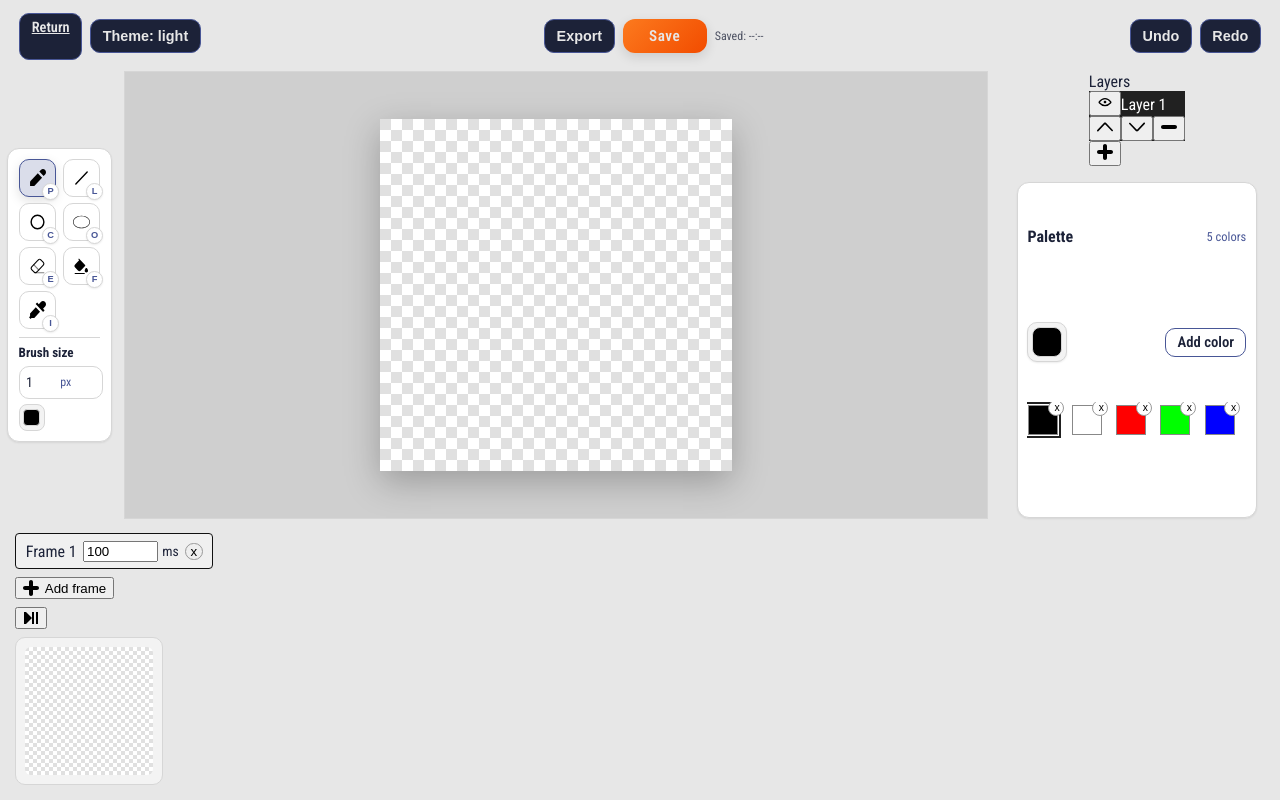
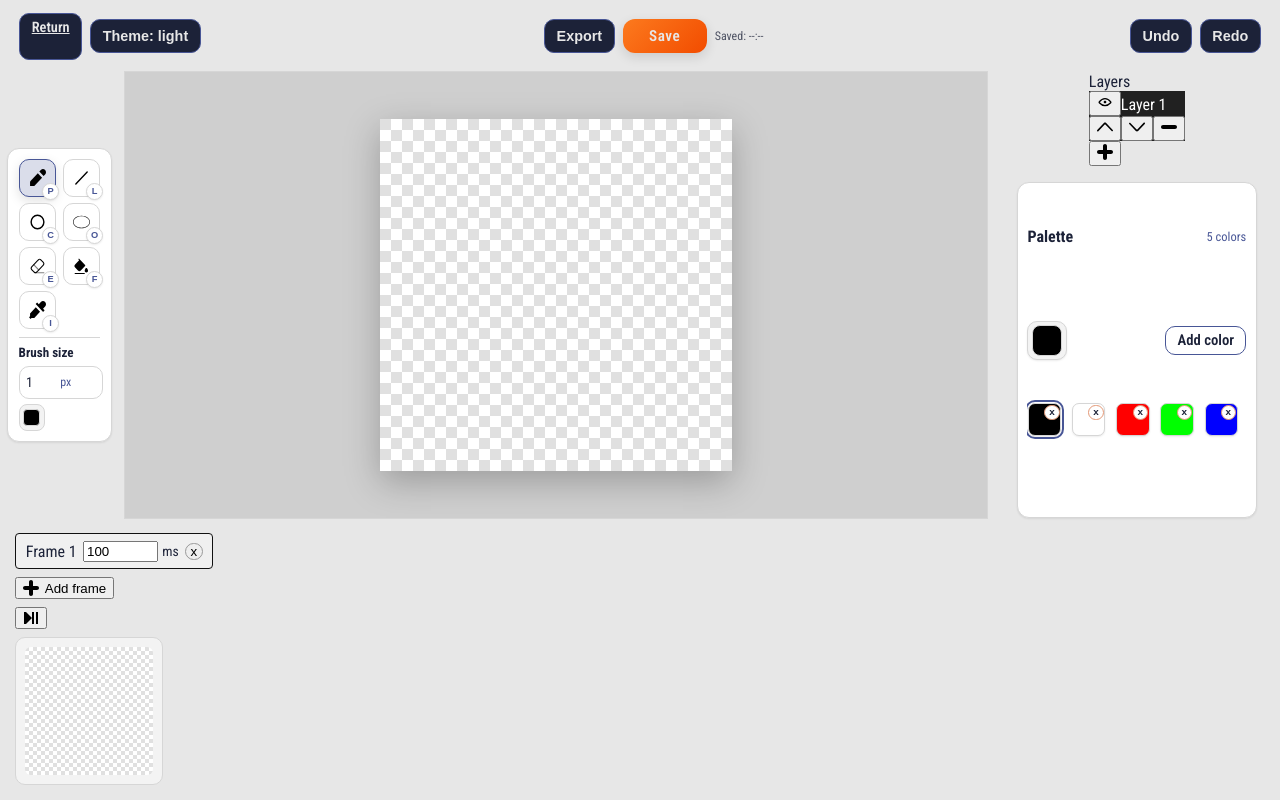
Before and after one commit to EddyMontenegro77/PixelArtStudio, an Angular app in the folder pixel-art-studio/: page /editor in a window 1280 px wide. Both pictures are taken after a click on the button "Create Project". Built offline with nearby package versions, Linux system fonts and the light colour scheme; no server answers; a web font is replaced by a local one.

Commit message:
Color cell style fix

```diff
--- a/pixel-art-studio/src/app/components/projectbar/palettes/color-cell/color-cell.html
+++ b/pixel-art-studio/src/app/components/projectbar/palettes/color-cell/color-cell.html
@@ -3,8 +3,14 @@
   [class.selected]="isSelected()"
   [style.backgroundColor]="color()"
   (click)="onSelect()"
+  [title]="color()"
 >
-  <button type="button" class="remove-color-btn" (click)="onRemove(); $event.stopPropagation()">
+  <button
+    type="button"
+    class="remove-color-btn icon-btn"
+    (click)="onRemove(); $event.stopPropagation()"
+    title="Remove color"
+  >
     x
   </button>
 </div>
--- a/pixel-art-studio/src/app/components/projectbar/palettes/color-cell/color-cell.scss
+++ b/pixel-art-studio/src/app/components/projectbar/palettes/color-cell/color-cell.scss
@@ -1,26 +1,39 @@
 .color-cell-container {
-  width: 1.75rem;
-  height: 1.75rem;
-  border: 1px solid #888;
+  width: 1.95rem;
+  height: 1.95rem;
+  border: 1px solid var(--border);
+  border-radius: 7px;
   position: relative;
   cursor: pointer;
+  box-shadow: var(--shadow-sm);
+  transition:
+    transform 0.15s ease,
+    border-color 0.15s ease,
+    box-shadow 0.15s ease;
+}
+
+.color-cell-container:hover {
+  transform: translateY(-1px);
+  border-color: var(--primary);
+  box-shadow: var(--shadow-md);
 }
 
 .color-cell-container.selected {
-  outline: 2px solid #212121;
+  outline: 2px solid var(--primary);
   outline-offset: 1px;
 }
 
 .remove-color-btn {
   position: absolute;
-  top: -0.4rem;
-  right: -0.4rem;
-  width: 1rem;
-  height: 1rem;
-  border: 1px solid #999;
+  top: 0.05rem;
+  right: 0.05rem;
+  width: 0.95rem;
+  height: 0.95rem;
+  min-width: 0;
   border-radius: 999px;
-  background: #fff;
-  font-size: 0.65rem;
+  border-color: color-mix(in srgb, var(--accent-strong) 45%, var(--border));
+  font-size: 0.62rem;
+  font-weight: 700;
   line-height: 1;
-  cursor: pointer;
+  padding: 0;
 }
```
